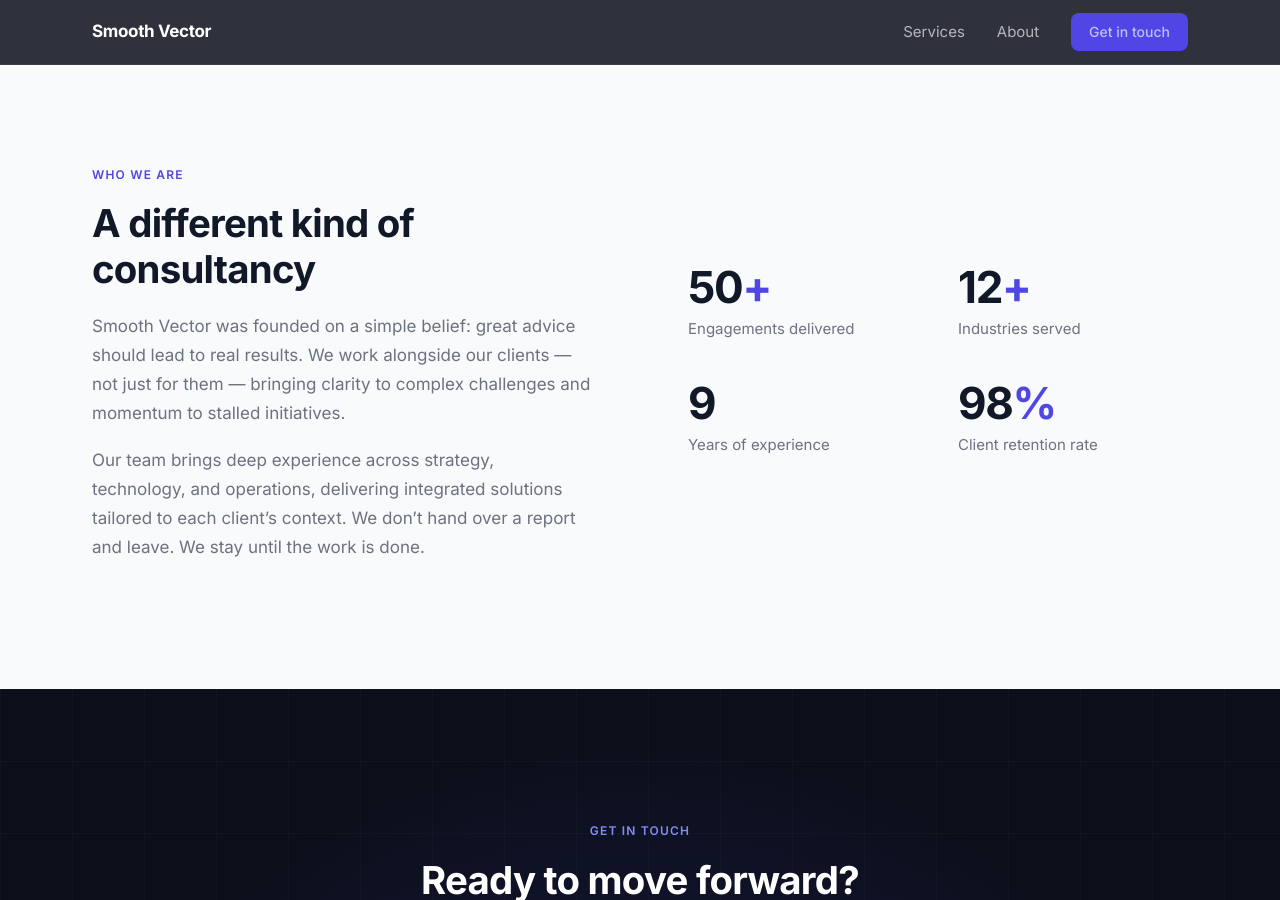
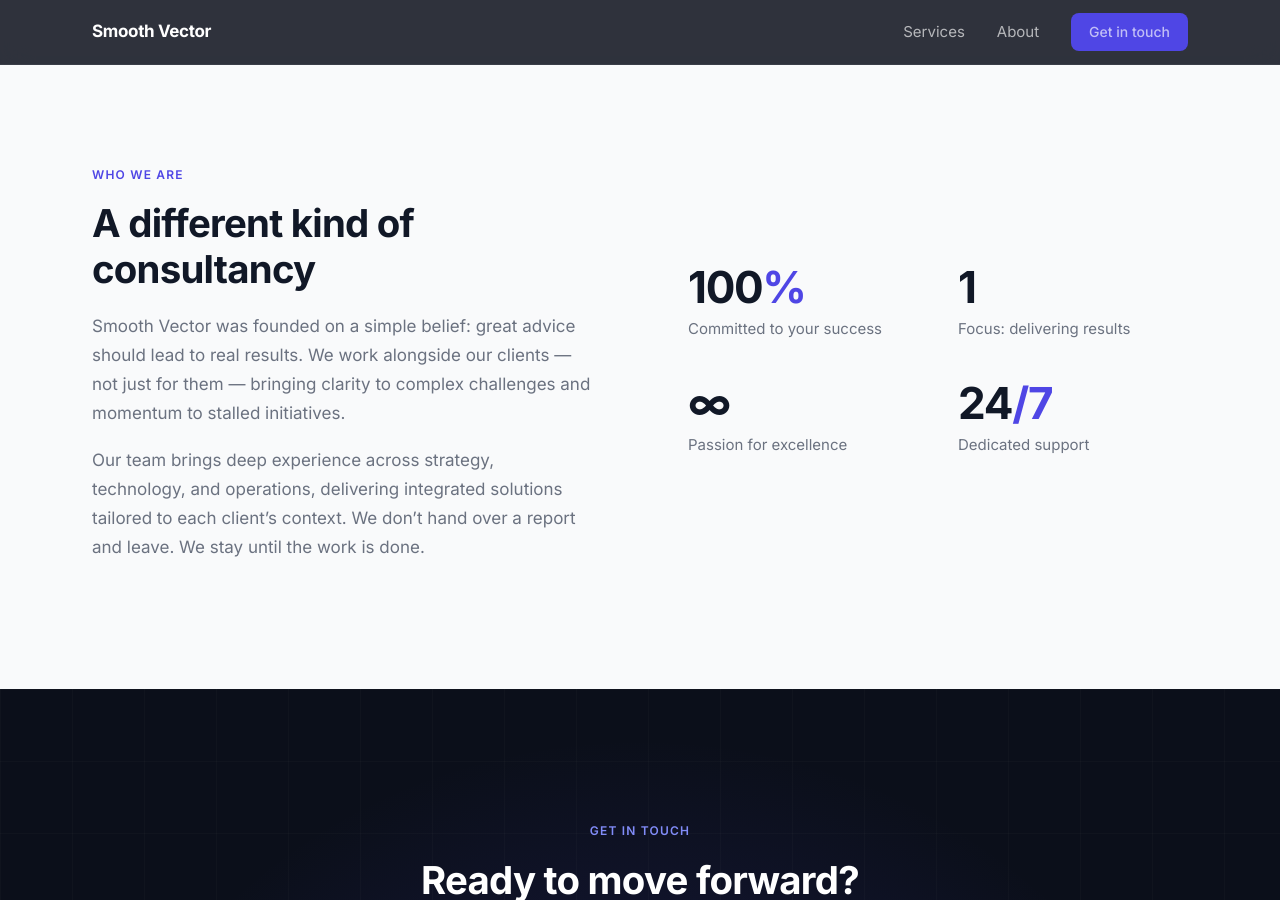
Before and after one commit to Smooth-Vector/smooth-vector, a Jekyll site: the page built from index.html, in a window 1280 px wide and 900 px high, scrolled down 1719 px. Built offline with Jekyll 4.4.1, drawn with Linux system fonts in a browser that asks for light colours.

Commit message:
Replace false metrics with new consultancy placeholders
Removed fabricated statistics (50+ engagements, 12+ industries,
9 years experience, 98% retention) and replaced with value-focused
placeholders appropriate for a new consultancy.

https://claude.ai/code/session_01XXEqf7zvJh1hUS66bCqhsu

```diff
--- a/index.html
+++ b/index.html
@@ -91,20 +91,20 @@ description: Smooth Vector helps ambitious organisations navigate change, accele
       </div>
       <div class="about-stats">
         <div class="stat-item">
-          <div class="stat-number">50<span>+</span></div>
-          <div class="stat-label">Engagements delivered</div>
+          <div class="stat-number">100<span>%</span></div>
+          <div class="stat-label">Committed to your success</div>
         </div>
         <div class="stat-item">
-          <div class="stat-number">12<span>+</span></div>
-          <div class="stat-label">Industries served</div>
+          <div class="stat-number">1</div>
+          <div class="stat-label">Focus: delivering results</div>
         </div>
         <div class="stat-item">
-          <div class="stat-number">9</div>
-          <div class="stat-label">Years of experience</div>
+          <div class="stat-number">∞</div>
+          <div class="stat-label">Passion for excellence</div>
         </div>
         <div class="stat-item">
-          <div class="stat-number">98<span>%</span></div>
-          <div class="stat-label">Client retention rate</div>
+          <div class="stat-number">24<span>/7</span></div>
+          <div class="stat-label">Dedicated support</div>
         </div>
       </div>
     </div>
```
